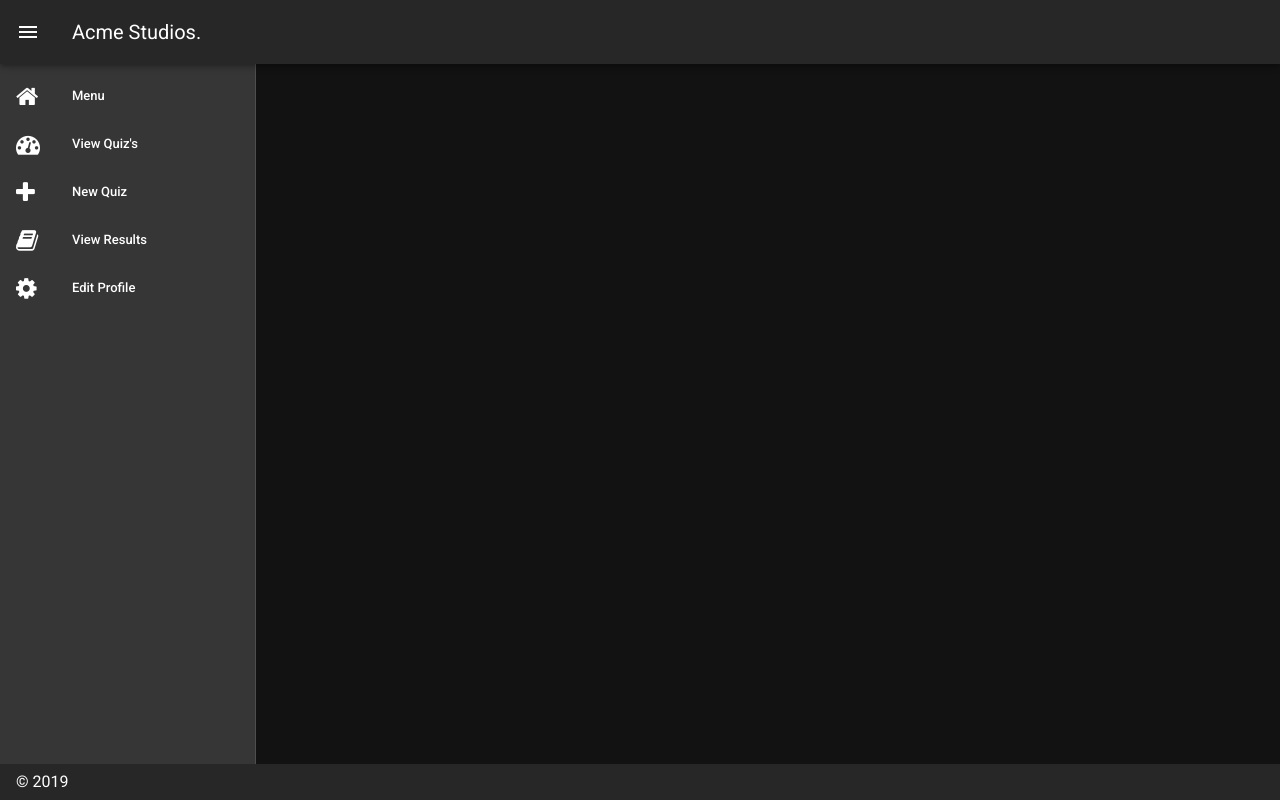
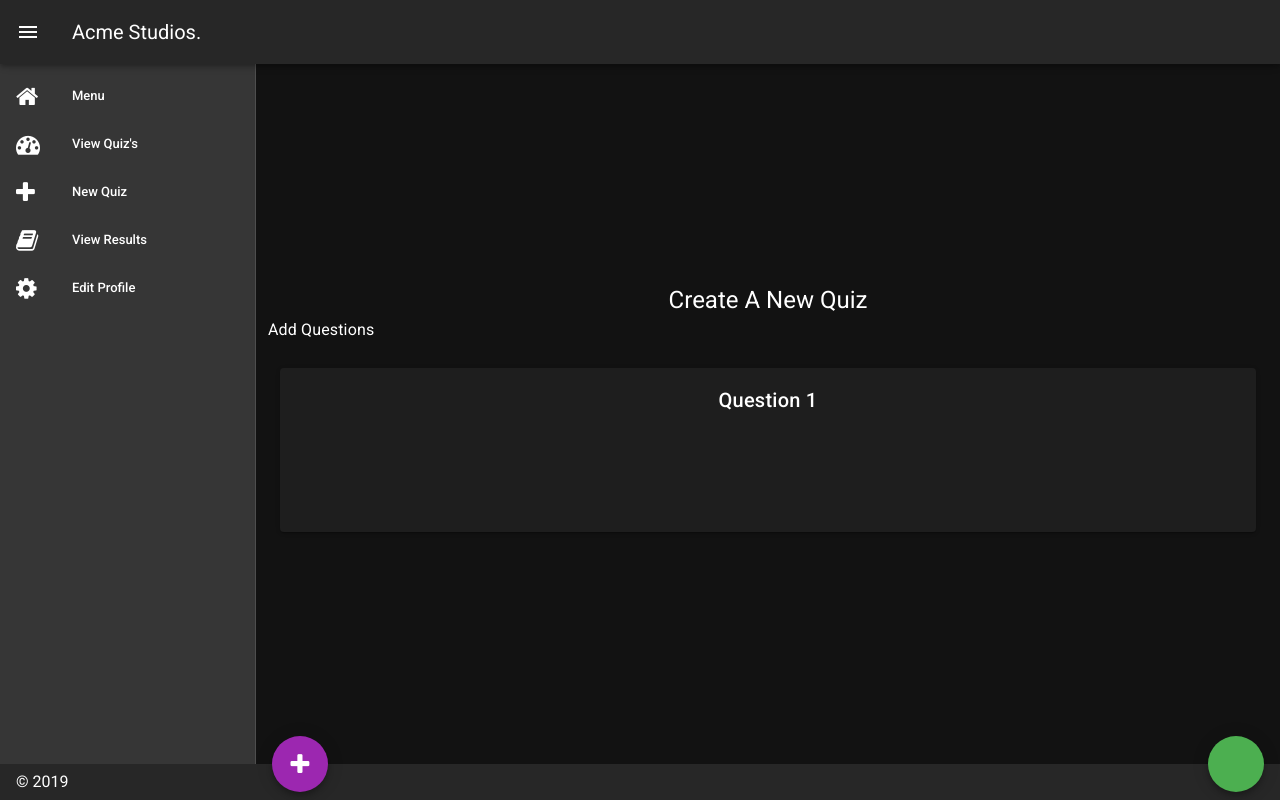
Before and after one commit to hrifai/Acme, a Vue app: page /new-quiz in a window 1280 px wide. Built offline with nearby package versions, Linux system fonts and the light colour scheme.

Commit message:
new quiz wizard start

```diff
--- a/src/router.js
+++ b/src/router.js
@@ -1,6 +1,7 @@
 import Vue from 'vue'
 import Router from 'vue-router'
 import Home from './views/Home.vue'
+import NewQuiz from './views/New-Quiz'
 
 Vue.use(Router);
 
@@ -14,14 +15,9 @@ export default new Router({
       component: Home
     },
     {
-      path: '/about',
-      name: 'about',
-      // route level code-splitting
-      // this generates a separate chunk (about.[hash].js) for this route
-      // which is lazy-loaded when the route is visited.
-      component: function () {
-        return import(/* webpackChunkName: "about" */ './views/About.vue')
-      }
+      path: '/new-quiz',
+      name: 'new-quiz',
+     component: NewQuiz
     }
   ]
 })
--- a/src/views/About.vue
+++ /dev/null
@@ -1,5 +0,0 @@
-<template>
-  <div class="about">
-    <h1>This is an about page</h1>
-  </div>
-</template>
--- a/src/views/Home.vue
+++ b/src/views/Home.vue
@@ -4,24 +4,24 @@
         <v-container grid-list-md>
             <v-layout wrap>
                 <v-flex xs4>
-                     <button-card img="https://cdn.vuetifyjs.com/images/cards/docks.jpg" text="Start Existing Quiz"></button-card>
+                     <button-card img="https://images.pexels.com/photos/239548/pexels-photo-239548.jpeg?auto=compress&cs=tinysrgb&dpr=2&h=750&w=1260" text="Start Existing Quiz"></button-card>
                 </v-flex>
                 <v-flex xs4>
-                    <button-card img="https://cdn.vuetifyjs.com/images/cards/docks.jpg" text="Create New Quiz"></button-card>
+                    <button-card img="https://images.pexels.com/photos/1366942/pexels-photo-1366942.jpeg?auto=compress&cs=tinysrgb&dpr=2&h=750&w=1260" text="Create New Quiz"></button-card>
                 </v-flex>
                 <v-flex xs4>
-                    <button-card img="https://cdn.vuetifyjs.com/images/cards/docks.jpg" text="Lookup Quiz's"></button-card>
+                    <button-card img="https://images.pexels.com/photos/63901/pexels-photo-63901.jpeg?auto=compress&cs=tinysrgb&dpr=2&h=750&w=1260" text="Lookup Quiz's"></button-card>
                 </v-flex>
             </v-layout>
             <v-layout wrap>
                 <v-flex xs4>
-                    <button-card img="https://cdn.vuetifyjs.com/images/cards/docks.jpg" text="View Past Results"></button-card>
+                    <button-card img="https://images.pexels.com/photos/357514/pexels-photo-357514.jpeg?auto=compress&cs=tinysrgb&dpr=2&h=750&w=1260" text="View Past Results"></button-card>
                 </v-flex>
                 <v-flex xs4>
-                    <button-card img="https://cdn.vuetifyjs.com/images/cards/docks.jpg" text="Edit User Profile"></button-card>
+                    <button-card img="https://images.pexels.com/photos/842339/pexels-photo-842339.jpeg?auto=compress&cs=tinysrgb&dpr=2&h=750&w=1260" text="Edit User Profile"></button-card>
                 </v-flex>
                 <v-flex xs4>
-                    <button-card img="https://cdn.vuetifyjs.com/images/cards/docks.jpg" text="Log Out"></button-card>
+                    <button-card img="https://images.pexels.com/photos/9816/pexels-photo-9816.jpeg?auto=compress&cs=tinysrgb&dpr=2&w=500" text="Log Out"></button-card>
                 </v-flex>
             </v-layout>
         </v-container>
@@ -34,7 +34,9 @@
         components: {ButtonCard},
         data() {
           return {
-            buttonCards:{}
+            buttonCards:{
+                row1: [],
+            }
           }
         }
     }
--- /dev/null
+++ b/src/views/New-Quiz.vue
@@ -0,0 +1,34 @@
+<template>
+  <div>
+    <v-layout justify-center align-center class="headline">Create A New Quiz</v-layout>
+      <v-layout justify-left class="subtitle-1 pb-3">Add Questions</v-layout>
+
+      <v-flex v-for="questions in questionBank">
+          <v-container>
+              <v-card>
+                <v-card-title class="justify-center">Question 1</v-card-title>
+                  <v-content>
+
+                  </v-content>
+              </v-card>
+          </v-container>
+      </v-flex>
+
+      <v-btn fab bottom left absolute color="purple" @click="questionBank.push(1)"><v-icon>fa-plus</v-icon></v-btn>
+      <v-btn fab bottom right absolute color="green" @click="save()"><v-icon></v-icon></v-btn>
+
+  </div>
+</template>
+
+<script>
+    export default {
+        methods:{
+            save(){
+
+            }
+        },
+        data: () => ({
+            questionBank:[1]
+        }),
+    }
+</script>
```
